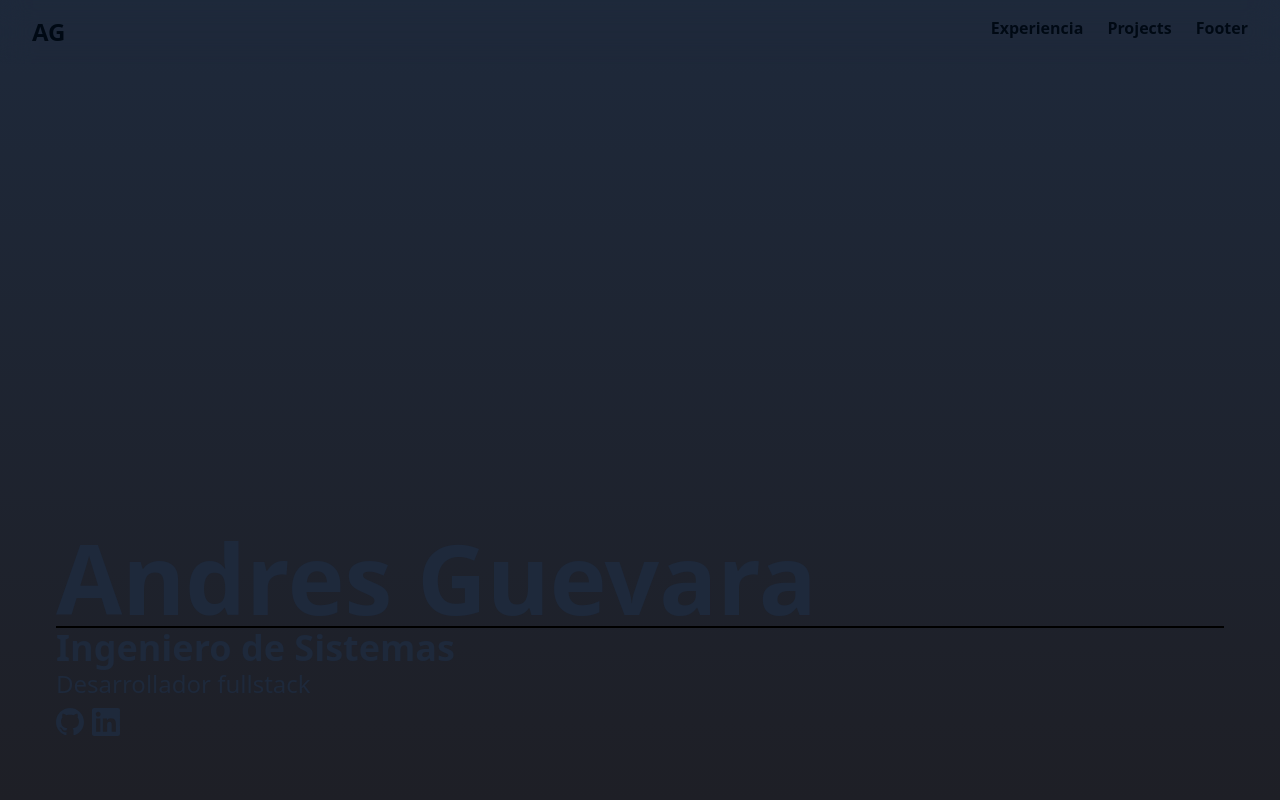
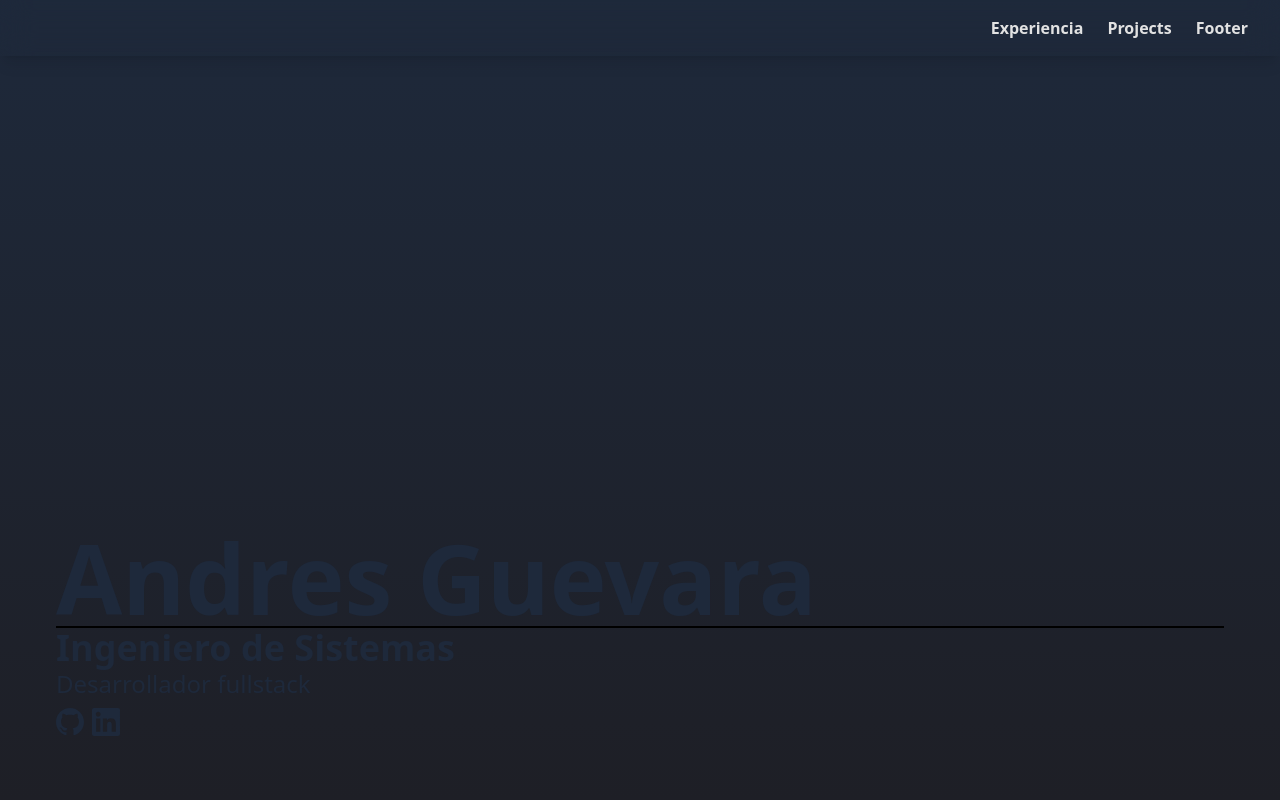
Before and after one commit to Andresssg/Portfolio, a React (Vite) app: page / in a window 1280 px wide. Shown: the top 800 px of the page. Built offline with nearby package versions, Linux system fonts and the light colour scheme.

Commit message:
Change name from nav to navbar, change styles and delete "AG"

```diff
--- a/src/App.jsx
+++ b/src/App.jsx
@@ -1,4 +1,4 @@
-import Nav from './components/Nav'
+import NavBar from './components/NavBar'
 import Hero from './sections/Hero'
 import Background from './sections/Background'
 import Projects from './sections/Projects'
@@ -10,7 +10,7 @@ function App () {
   return (
     <div className='flex flex-col min-h-screen items-center content-center bg-primary'>
       <ModalContextProvider>
-        <Nav />
+        <NavBar />
         <Hero />
         <Background />
         <Projects />
--- a/src/components/Nav.jsx
+++ /dev/null
@@ -1,14 +0,0 @@
-function Nav () {
-  return (
-    <nav className='fixed top-0 flex justify-between w-full px-8 py-4 text-primary backdrop-blur-lg mix-blend-difference font-semibold'>
-      <a className='text-2xl font-bold hover:scale-150 duration-300' href='#'>AG</a>
-      <div className='flex gap-x-6'>
-        <a className='hover:scale-150 duration-300' href='#background'>Experiencia</a>
-        <a className='hover:scale-150 duration-300' href='#projects'>Projects</a>
-        <a className='hover:scale-150 duration-300' href='#footer'>Footer</a>
-      </div>
-    </nav>
-  )
-}
-
-export default Nav
--- /dev/null
+++ b/src/components/NavBar.jsx
@@ -0,0 +1,13 @@
+function NavBar () {
+  return (
+    <nav className='fixed top-0 flex justify-end gap-x-6 w-full px-8 py-4 font-semibold
+    backdrop-blur-lg text-accent shadow-lg'
+    >
+      <a className='hover:scale-150 duration-300' href='#background'>Experiencia</a>
+      <a className='hover:scale-150 duration-300' href='#projects'>Projects</a>
+      <a className='hover:scale-150 duration-300' href='#footer'>Footer</a>
+    </nav>
+  )
+}
+
+export default NavBar
```
